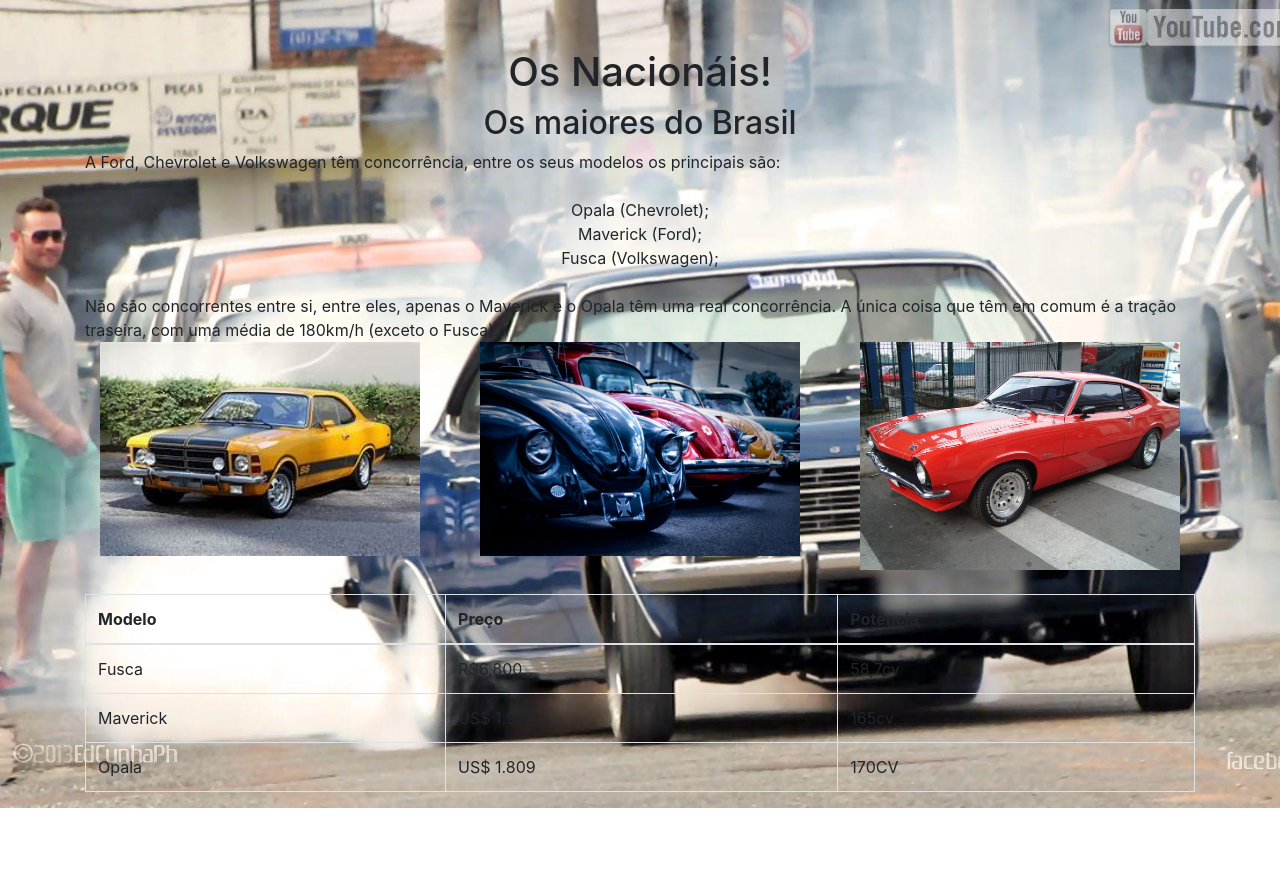
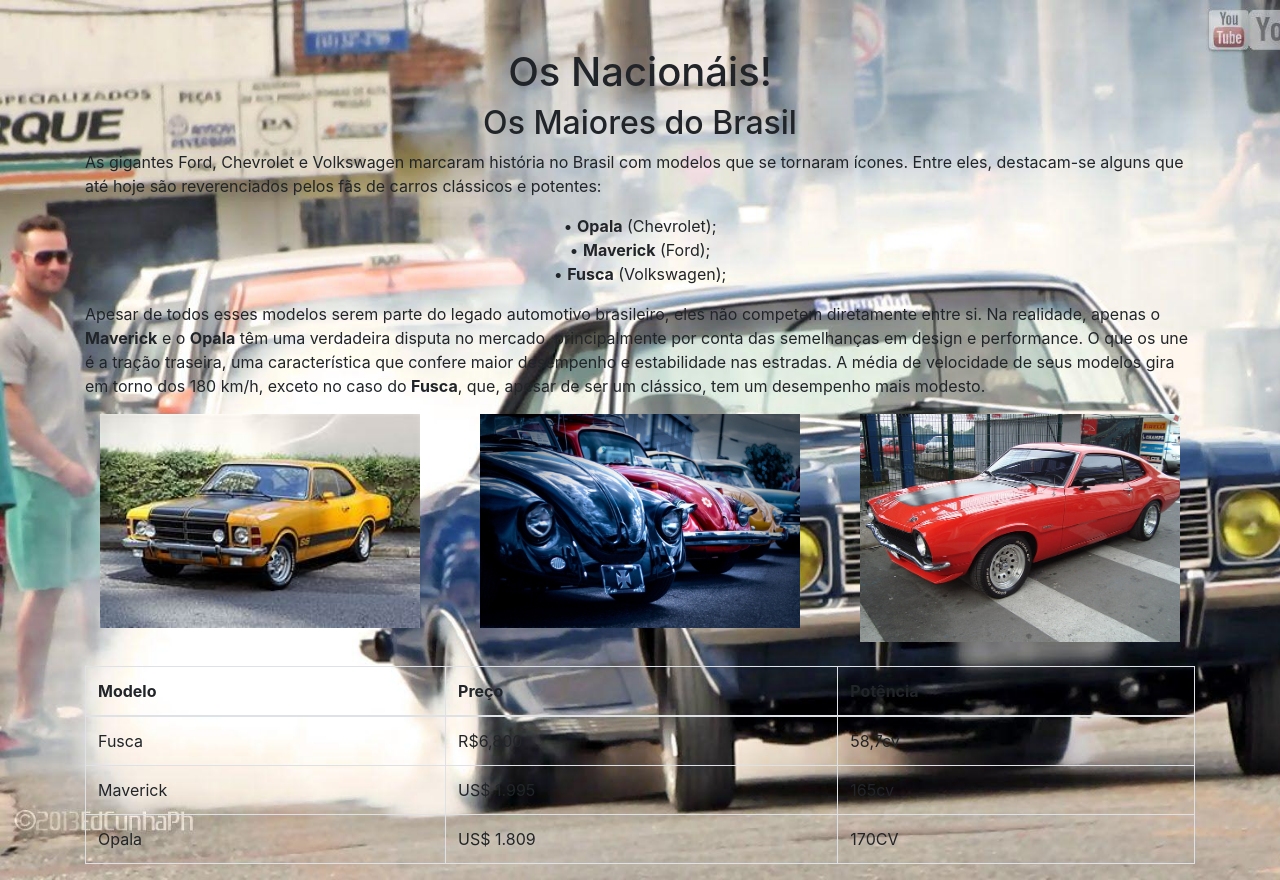
Before and after one commit to potenciaofc/corros-with-potencia, a plain HTML site: page Nacionais.html in a window 1280 px wide. Before the commit the page ends 808 px from the top, so only its background shows below. Drawn offline with nearby package versions, Linux system fonts and the light colour scheme.

Commit message:
Nacionais.html

```diff
--- a/Nacionais.html
+++ b/Nacionais.html
@@ -15,19 +15,19 @@
         <h1>Os Nacionáis!</h1>
     </header>
     <main>
-        <h2 class="text-center bg-black">Os maiores do Brasil</h2>
+       <h2 class="text-center bg-black">Os Maiores do Brasil</h2>
 <section>
-            A Ford, Chevrolet e Volkswagen têm concorrência, entre os seus modelos os principais são:
+    <p>As gigantes Ford, Chevrolet e Volkswagen marcaram história no Brasil com modelos que se tornaram ícones. Entre eles, destacam-se alguns que até hoje são reverenciados pelos fãs de carros clássicos e potentes:</p>
 </section>
+
 <article class="text-center bg-black">
-            <br>
-            Opala (Chevrolet);<br>
-            Maverick (Ford);<br>
-            Fusca (Volkswagen);<br>
-            <br>
+    <p>• <strong>Opala</strong> (Chevrolet);<br>
+    • <strong>Maverick</strong> (Ford);<br>
+    • <strong>Fusca</strong> (Volkswagen);</p>
 </article>
+
 <section>
-            Não são concorrentes entre si, entre eles, apenas o Maverick e o Opala têm uma real concorrência. A única coisa que têm em comum é a tração traseira, com uma média de 180km/h (exceto o Fusca).
+    <p>Apesar de todos esses modelos serem parte do legado automotivo brasileiro, eles não competem diretamente entre si. Na realidade, apenas o <strong>Maverick</strong> e o <strong>Opala</strong> têm uma verdadeira disputa no mercado, principalmente por conta das semelhanças em design e performance. O que os une é a tração traseira, uma característica que confere maior desempenho e estabilidade nas estradas. A média de velocidade de seus modelos gira em torno dos 180 km/h, exceto no caso do <strong>Fusca</strong>, que, apesar de ser um clássico, tem um desempenho mais modesto.</p>
 </section>
         <div class="row">
             <div class="col-md-4">
```
Lines whose indentation alone changed are shown as unchanged.
